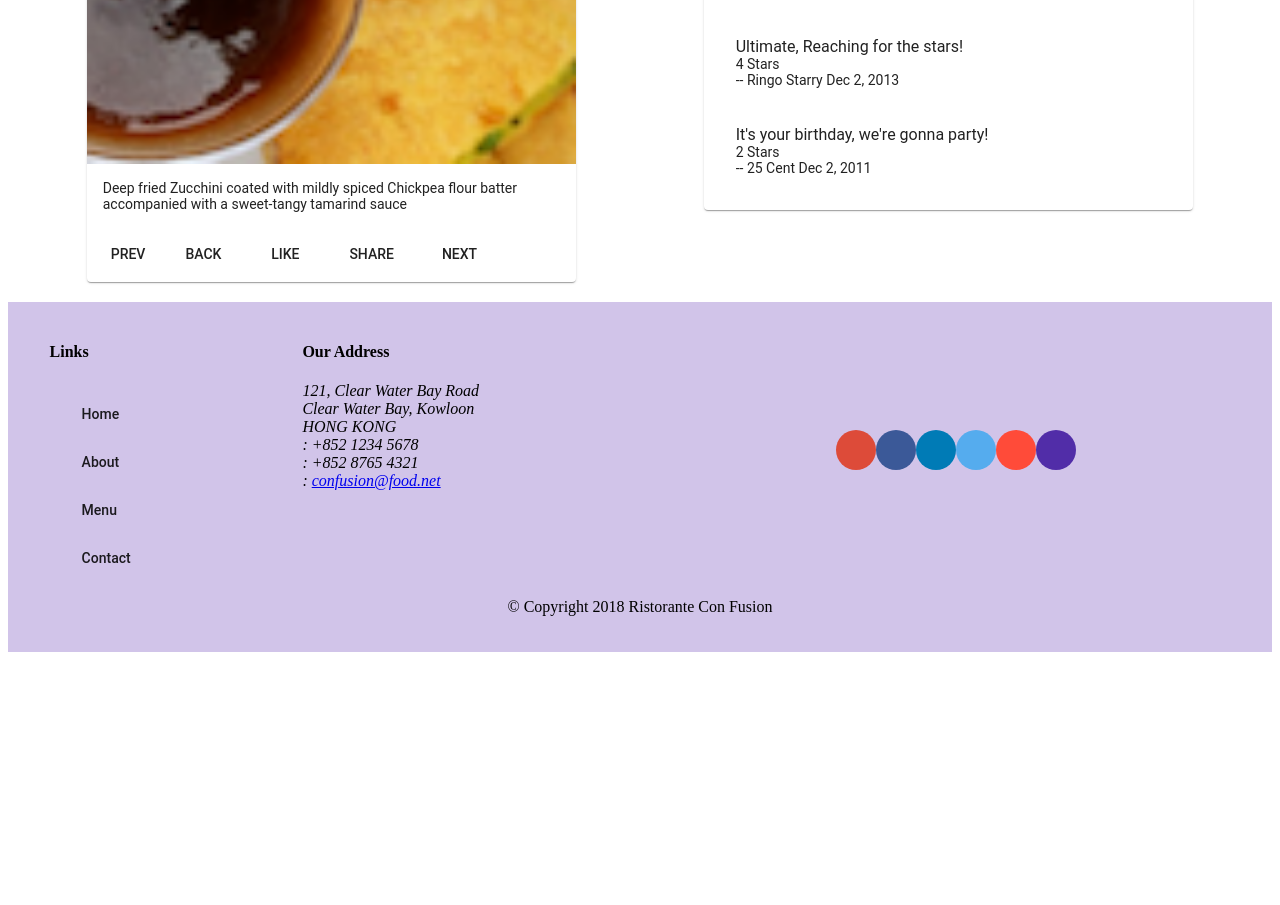
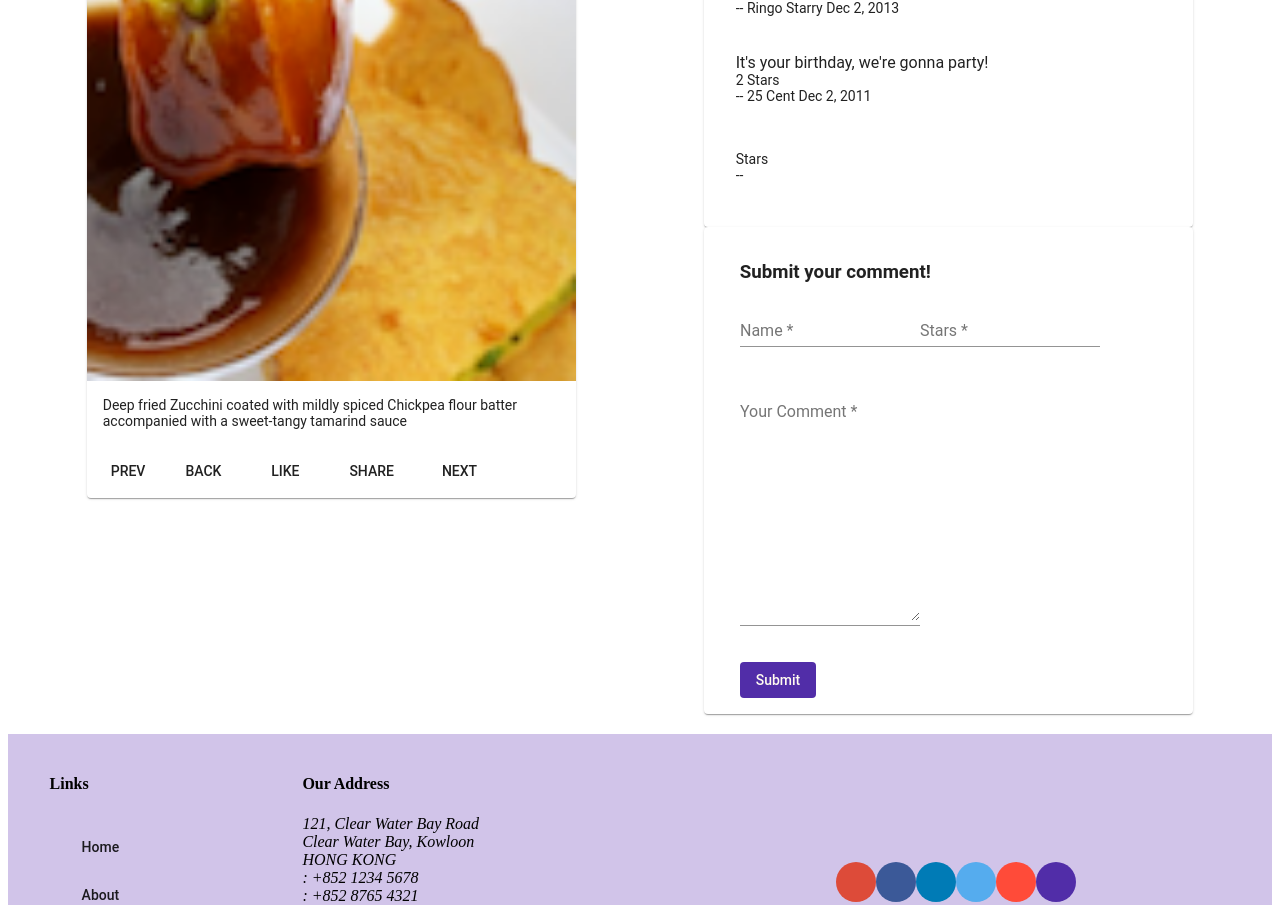
Before and after one commit to illianechesa/confusion, an Angular app: page /dishdetail/1 in a window 1280 px wide. Shown: the part 780-1685 px from the top of the page. Before the commit the page ends 1440 px from the top, so only its background shows below. Built offline with nearby package versions, Linux system fonts and the light colour scheme.

Commit message:
feat(assingment 3): done the assignment 3
Signed-off-by: Illia Nechesa <nechesaillia@gmail.com>

```diff
--- a/src/app/dishdetail/dishdetail.component.html
+++ b/src/app/dishdetail/dishdetail.component.html
@@ -40,8 +40,37 @@
                       <p matLine>{{c.rating}} Stars</p>
                       <p matLine>-- {{c.author}} {{c.date | date}}</p>
                   </mat-list-item>
+                  <mat-list-item>
+                    <p matLine>{{feedbackForm.value.comment}}</p>
+                    <p matLine>{{feedbackForm.value.rating}} Stars</p>
+                    <p matLine>-- {{feedbackForm.value.author}}</p>
+                  </mat-list-item>
               </mat-list>
           </mat-card-content>
       </mat-card>
+      <mat-card>
+        <div fxFlex fxFlexOffset="20px" class="form-size">
+          <h3>Submit your comment!</h3>
+          <form novalidate [formGroup]="feedbackForm" #fform="ngForm" (ngSubmit)="onSubmit()">
+            <p>
+              <mat-form-field class="half-width">
+                <input matInput formControlName="author" placeholder="Name" type="text" required>
+                <mat-error *ngIf="formErrors.author">{{formErrors.author}}</mat-error>
+              </mat-form-field>
+              <mat-form-field class="half-width">
+                <input matInput formControlName="rating" placeholder="Stars" type="number" pattern="^[0-5]" maxlength="1" min="0" max="5" required>
+                <mat-error *ngIf="formErrors.rating">{{formErrors.rating}}</mat-error>
+              </mat-form-field>
+            </p>
+            <p>
+              <mat-form-field class="full-width">
+                <textarea matInput formControlName="comment" placeholder="Your Comment" rows=12></textarea>
+                <mat-error *ngIf="formErrors.comment">{{formErrors.comment}}</mat-error>
+              </mat-form-field>
+            </p>
+            <button type="submit" mat-button class="background-primary text-floral-white" [disabled]="feedbackForm.invalid">Submit</button>
+          </form>
+        </div>
+      </mat-card>
   </div>
 </div>
--- a/src/app/dishdetail/dishdetail.component.ts
+++ b/src/app/dishdetail/dishdetail.component.ts
@@ -1,10 +1,14 @@
-import { Component, OnInit, Input } from '@angular/core';
+import { Component, OnInit, Input, ViewChild } from '@angular/core';
 import { Dish } from '../shared/dish';
+import { Comment } from '../shared/comment';
 import { DishService } from '../services/dish.service';
 import { Params, ActivatedRoute } from '@angular/router';
 import { Location } from '@angular/common';
 import { switchMap } from 'rxjs/operators';
 
+import { Feedback, ContactType } from '../shared/feedback';
+import { FormBuilder, FormGroup, Validators } from '@angular/forms';
+import { fromEventPattern } from 'rxjs';
 
 @Component({
   selector: 'app-dishdetail',
@@ -18,8 +22,41 @@ export class DishdetailComponent implements OnInit {
   dishIds: string[];
   prev: string;
   next: string;
+  comment: Comment;
 
-  constructor(private dishservice: DishService, private route: ActivatedRoute, private location: Location) { }
+  feedbackForm: FormGroup;
+  feedback: Feedback;
+  contactType = ContactType;
+
+  @ViewChild('fform') feedbackFormDirective;
+
+  formErrors = {
+    author: '',
+    rating: '',
+    comment: '',
+  };
+
+  validationMessages = {
+    author: {
+      required:      'Name is required.',
+      minlength:     'Name must be at least 2 characters long.',
+      maxlength:     'Name cannot be more than 25 characters long.'
+    },
+    rating: {
+      required:      'Number between 0 and 5 is required.',
+      maxlength:     'Rating cannot be more than 1 character long.',
+      pattern:       'Number between 0 and 5 is required.'
+    },
+    comment: {
+      required:      'Comment is required.',
+      pattern:       'Comment must contain only numbers.'
+    },
+  };
+
+
+  constructor(private dishservice: DishService, private route: ActivatedRoute, private location: Location, private fb: FormBuilder) {
+    this.createForm();
+   }
 
   // tslint:disable-next-line:typedef
   ngOnInit() {
@@ -29,6 +66,54 @@ export class DishdetailComponent implements OnInit {
     .subscribe(dish => { this.dish = dish; this.setPrevNext(dish.id); });
   }
 
+  // tslint:disable-next-line:typedef
+  createForm() {
+    this.feedbackForm = this.fb.group({
+      author: ['', [Validators.required, Validators.minLength(2), Validators.maxLength(25)] ],
+      rating: ['', [Validators.required, Validators.minLength(1), Validators.maxLength(1)] ],
+      comment: ['', [Validators.required, Validators.pattern] ],
+    });
+
+    this.feedbackForm.valueChanges
+    .subscribe(data => this.onValueChanged(data));
+
+    this.onValueChanged(); //
+    }
+
+    // tslint:disable-next-line:typedef
+    onValueChanged(data?: any) {
+      if (!this.feedbackForm) { return; }
+      const form = this.feedbackForm;
+      for (const field in this.formErrors) {
+        if (this.formErrors.hasOwnProperty(field)) {
+          // clear previous error message (if any)
+          this.formErrors[field] = '';
+          const control = form.get(field);
+          if (control && control.dirty && !control.valid) {
+            const messages = this.validationMessages[field];
+            for (const key in control.errors) {
+              if (control.errors.hasOwnProperty(key)) {
+                this.formErrors[field] += messages[key] + ' ';
+              }
+            }
+          }
+        }
+      }
+    }
+
+    // tslint:disable-next-line:typedef
+    onSubmit() {
+      this.comment = this.feedbackForm.value;
+      this.comment.date = new Date().toISOString();
+      this.dish.comments.push(this.comment);
+      console.log(this.comment);
+      this.feedbackForm.reset({
+        author: '',
+        rating: '',
+        comment: '',
+      });
+      this.feedbackFormDirective.resetForm();
+    }
   // tslint:disable-next-line:typedef
   setPrevNext(dishId: string) {
     const index = this.dishIds.indexOf(dishId);
```
